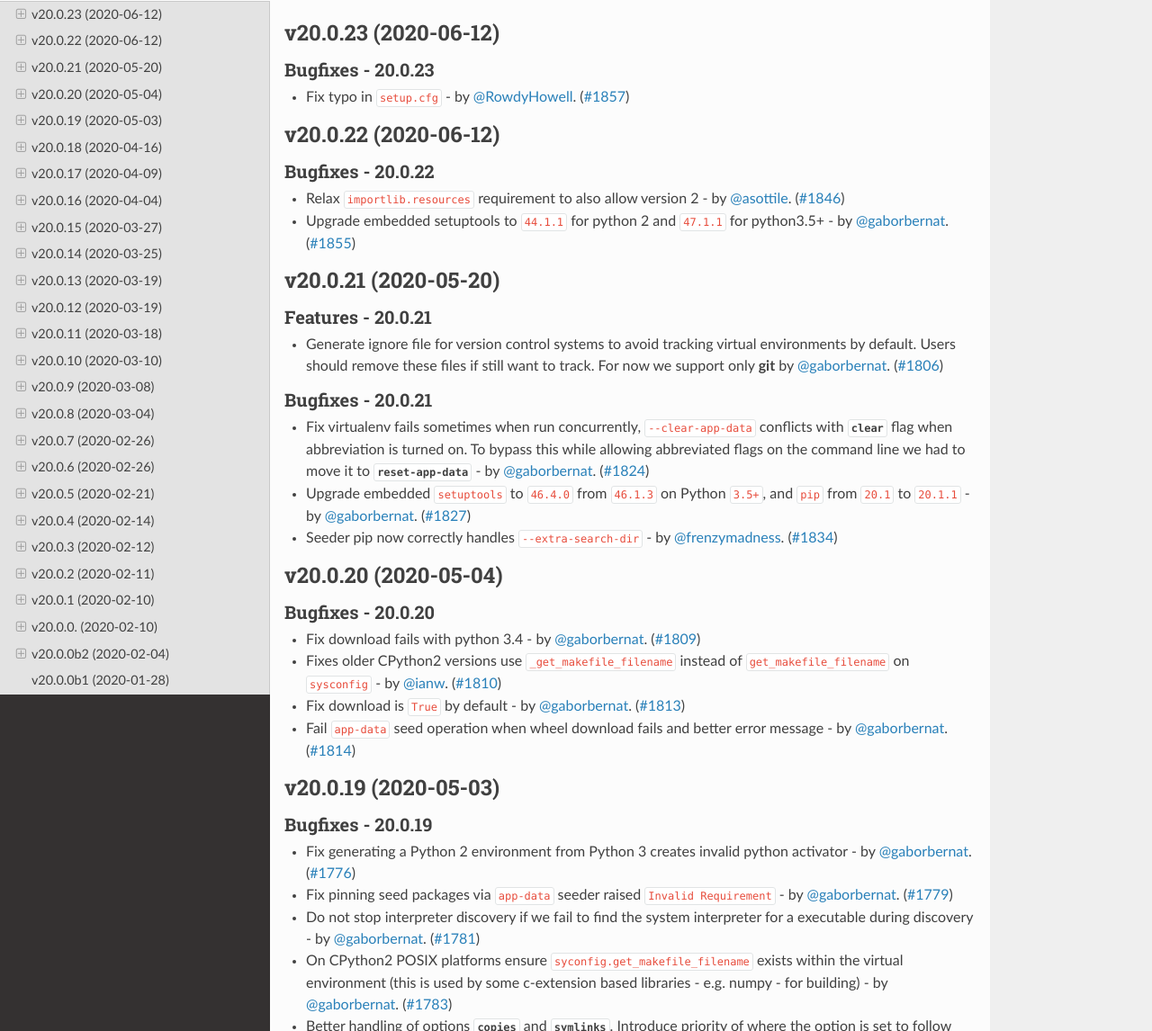
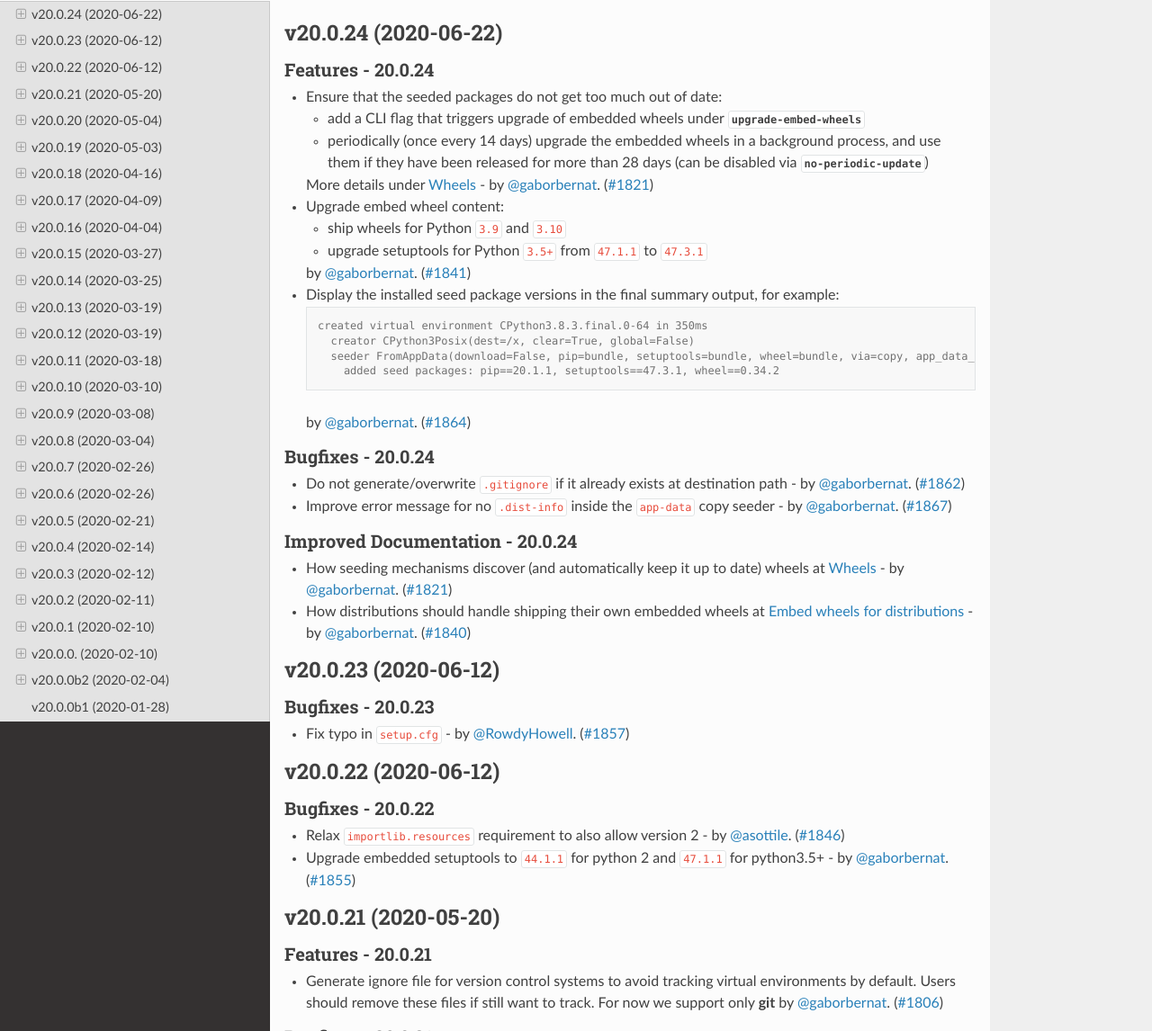
Before and after one commit to pypa/virtualenv, a Sphinx documentation site: the page built from docs/changelog.rst, in a window 1280 px wide and 1400 px high, cut to the strip 254-1400 px from the top of the window. Shown: the whole strip at 90% size. Built offline with Sphinx 7.4.7 and the Read the Docs theme 2.0.0, drawn with Linux system fonts in a browser that asks for light colours; pages that are not in the unit, such as notebooks, are missing from menus; the version number could not be read and is left out.

Commit message:
release 20.0.24

```diff
--- a/docs/changelog.rst
+++ b/docs/changelog.rst
@@ -4,6 +4,46 @@ Release History
 .. include:: _draft.rst
 
 .. towncrier release notes start
+
+v20.0.24 (2020-06-22)
+---------------------
+
+Features - 20.0.24
+~~~~~~~~~~~~~~~~~~
+- Ensure that the seeded packages do not get too much out of date:
+
+  - add a CLI flag that triggers upgrade of embedded wheels under :option:`upgrade-embed-wheels`
+  - periodically (once every 14 days) upgrade the embedded wheels in a background process, and use them if they have been
+    released for more than 28 days (can be disabled via :option:`no-periodic-update`)
+
+  More details under :ref:`wheels` - by :user:`gaborbernat`. (`#1821 <https://github.com/pypa/virtualenv/issues/1821>`_)
+- Upgrade embed wheel content:
+
+  - ship wheels for Python ``3.9`` and ``3.10``
+  - upgrade setuptools for Python ``3.5+`` from ``47.1.1`` to ``47.3.1``
+
+  by :user:`gaborbernat`. (`#1841 <https://github.com/pypa/virtualenv/issues/1841>`_)
+- Display the installed seed package versions in the final summary output, for example:
+
+  .. code-block:: console
+
+      created virtual environment CPython3.8.3.final.0-64 in 350ms
+        creator CPython3Posix(dest=/x, clear=True, global=False)
+        seeder FromAppData(download=False, pip=bundle, setuptools=bundle, wheel=bundle, via=copy, app_data_dir=/y/virtualenv)
+          added seed packages: pip==20.1.1, setuptools==47.3.1, wheel==0.34.2
+
+  by :user:`gaborbernat`. (`#1864 <https://github.com/pypa/virtualenv/issues/1864>`_)
+
+Bugfixes - 20.0.24
+~~~~~~~~~~~~~~~~~~
+- Do not generate/overwrite ``.gitignore`` if it already exists at destination path - by :user:`gaborbernat`. (`#1862 <https://github.com/pypa/virtualenv/issues/1862>`_)
+- Improve error message for no ``.dist-info`` inside the ``app-data`` copy seeder - by :user:`gaborbernat`. (`#1867 <https://github.com/pypa/virtualenv/issues/1867>`_)
+
+Improved Documentation - 20.0.24
+~~~~~~~~~~~~~~~~~~~~~~~~~~~~~~~~
+- How seeding mechanisms discover (and automatically keep it up to date) wheels at :ref:`wheels` - by :user:`gaborbernat`. (`#1821 <https://github.com/pypa/virtualenv/issues/1821>`_)
+- How distributions should handle shipping their own embedded wheels at  :ref:`distribution_wheels` - by :user:`gaborbernat`. (`#1840 <https://github.com/pypa/virtualenv/issues/1840>`_)
+
 
 v20.0.23 (2020-06-12)
 ---------------------
--- a/docs/changelog/1821.doc.rst
+++ /dev/null
@@ -1 +0,0 @@
-How seeding mechanisms discover (and automatically keep it up to date) wheels at :ref:`wheels` - by :user:`gaborbernat`.
--- a/docs/changelog/1840.doc.rst
+++ /dev/null
@@ -1 +0,0 @@
-How distributions should handle shipping their own embedded wheels at  :ref:`distribution_wheels` - by :user:`gaborbernat`.
--- a/docs/changelog/1841.feature.rst
+++ /dev/null
@@ -1,6 +0,0 @@
-Upgrade embed wheel content:
-
-- ship wheels for Python ``3.9`` and ``3.10``
-- upgrade setuptools for Python ``3.5+`` from ``47.1.1`` to ``47.3.1``
-
-by :user:`gaborbernat`.
--- a/docs/changelog/1862.bugfix.rst
+++ /dev/null
@@ -1 +0,0 @@
-Do not generate/overwrite ``.gitignore`` if it already exists at destination path - by :user:`gaborbernat`.
--- a/docs/changelog/1867.bugfix.rst
+++ /dev/null
@@ -1 +0,0 @@
-Improve error message for no ``.dist-info`` inside the ``app-data`` copy seeder - by :user:`gaborbernat`.
```
Also changed, not shown: docs/changelog/1821.feature.rst (deleted, +0 -7 lines), docs/changelog/1864.feature.rst (deleted, +0 -10 lines).
